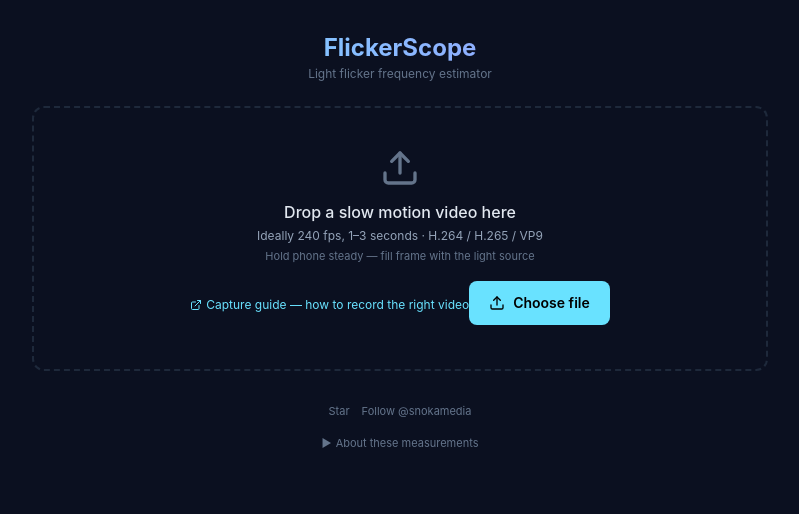
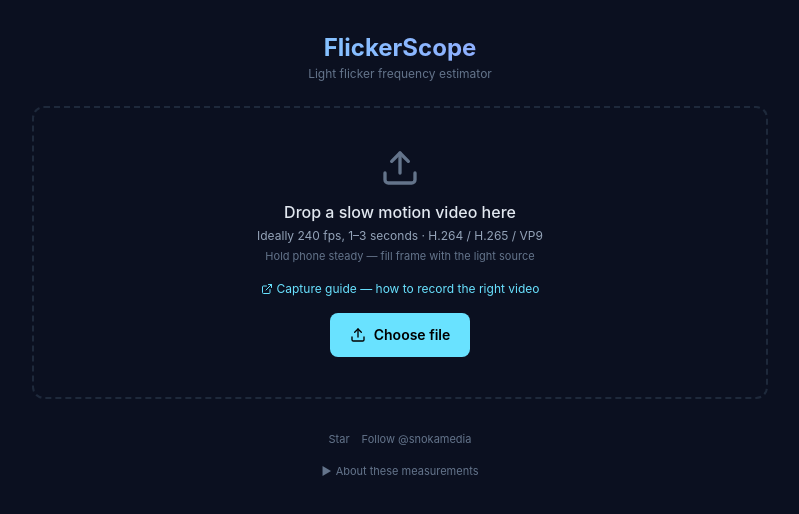
Before and after one commit to snokamedia/flickerscope, a React (Vite) app: page / in a window 1280 px wide. Shown: the top 514 px of the page, without its empty margins (240-1039 px from the left). Built offline with nearby package versions, Linux system fonts and the light colour scheme.

Commit message:
capture guide link: centered block above button

```diff
--- a/src/components/UploadDropzone.tsx
+++ b/src/components/UploadDropzone.tsx
@@ -50,7 +50,7 @@
         href="https://github.com/snokamedia/flickerscope/wiki/Capturing-Video-for-FlickerScope"
         target="_blank"
         rel="noopener noreferrer"
-        className="mb-4 inline-flex items-center gap-1 text-xs text-accent transition-colors hover:text-cyan-300"
+        className="mb-4 flex items-center justify-center gap-1 text-xs text-accent transition-colors hover:text-cyan-300"
       >
         <ExternalLink className="size-3" />
         Capture guide &mdash; how to record the right video
```
